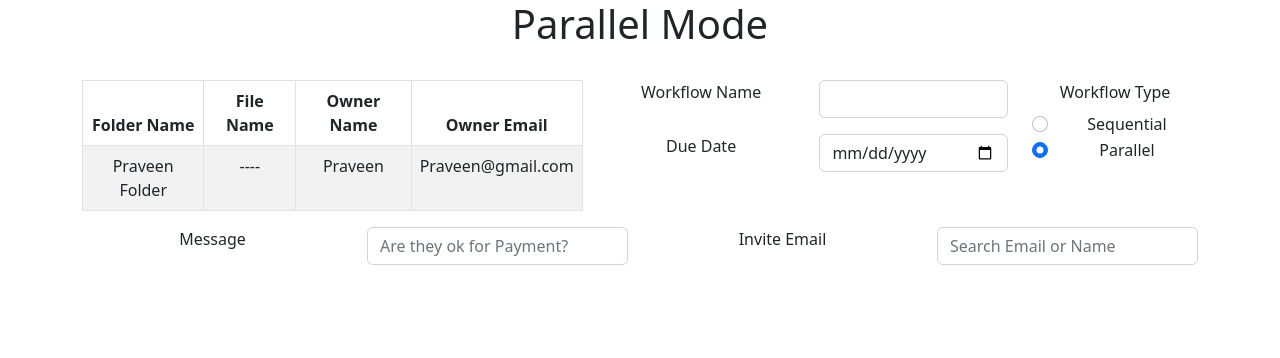
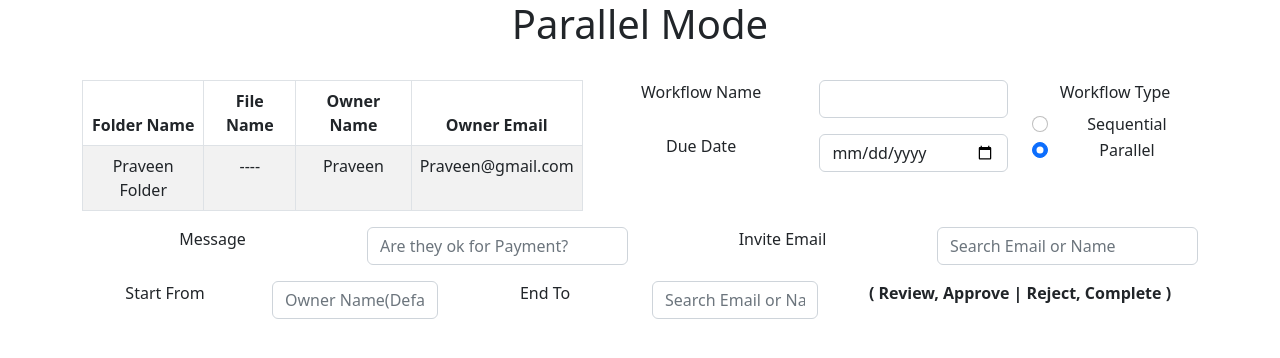
Before and after one commit to jisshub/parallel-mode-app-reactjs-development, a React (Create React App) app: page / in a window 1280 px wide. Shown: the top 358 px of the page. Built offline with nearby package versions, Linux system fonts and the light colour scheme.

Commit message:
Latest changes commited

```diff
--- a/src/components/Workflow.js
+++ b/src/components/Workflow.js
@@ -129,6 +129,53 @@ export default function Workflow() {
                 </div>
             </Col>
         </Row>
+        <Row>
+            <Col>
+                <div>
+                    <Form>
+                        <Form.Group className='mb-3'>
+                            <Row>
+                                <Col>
+                                    <Form.Label>Start From</Form.Label>
+                                </Col>
+                                <Col>
+                                    <Form.Control
+                                        type='text'
+                                        placeholder='Owner Name(Default)'
+                                    />
+                                </Col>
+                            </Row>
+                        </Form.Group>
+                    </Form>
+                </div>
+            </Col>
+            <Col>
+                <div>
+                    <Form>
+                        <Form.Group className='mb-3'>
+                            <Row>
+                                <Col>
+                                    <Form.Label>End To</Form.Label>
+                                </Col>
+                                <Col>
+                                    <Form.Control
+                                        type='text'
+                                        placeholder='Search Email or Name'
+                                    />
+                                </Col>
+                            </Row>
+                        </Form.Group>
+                    </Form>
+                </div>
+            </Col>
+            <Col>
+                <p>
+                    <strong>
+                        ( Review, Approve | Reject, Complete )
+                    </strong>
+                </p>
+            </Col>
+        </Row>
     </Container>
   )
 }
```
